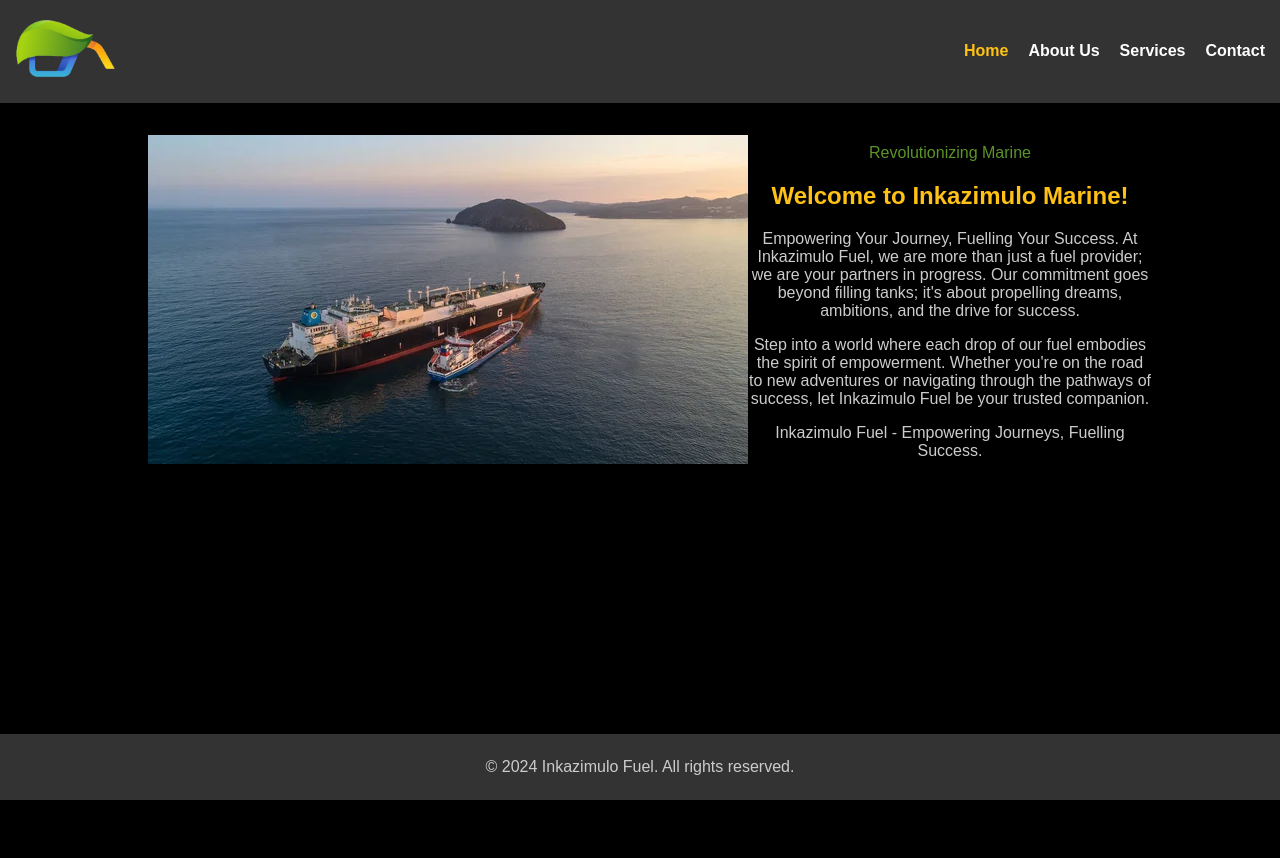
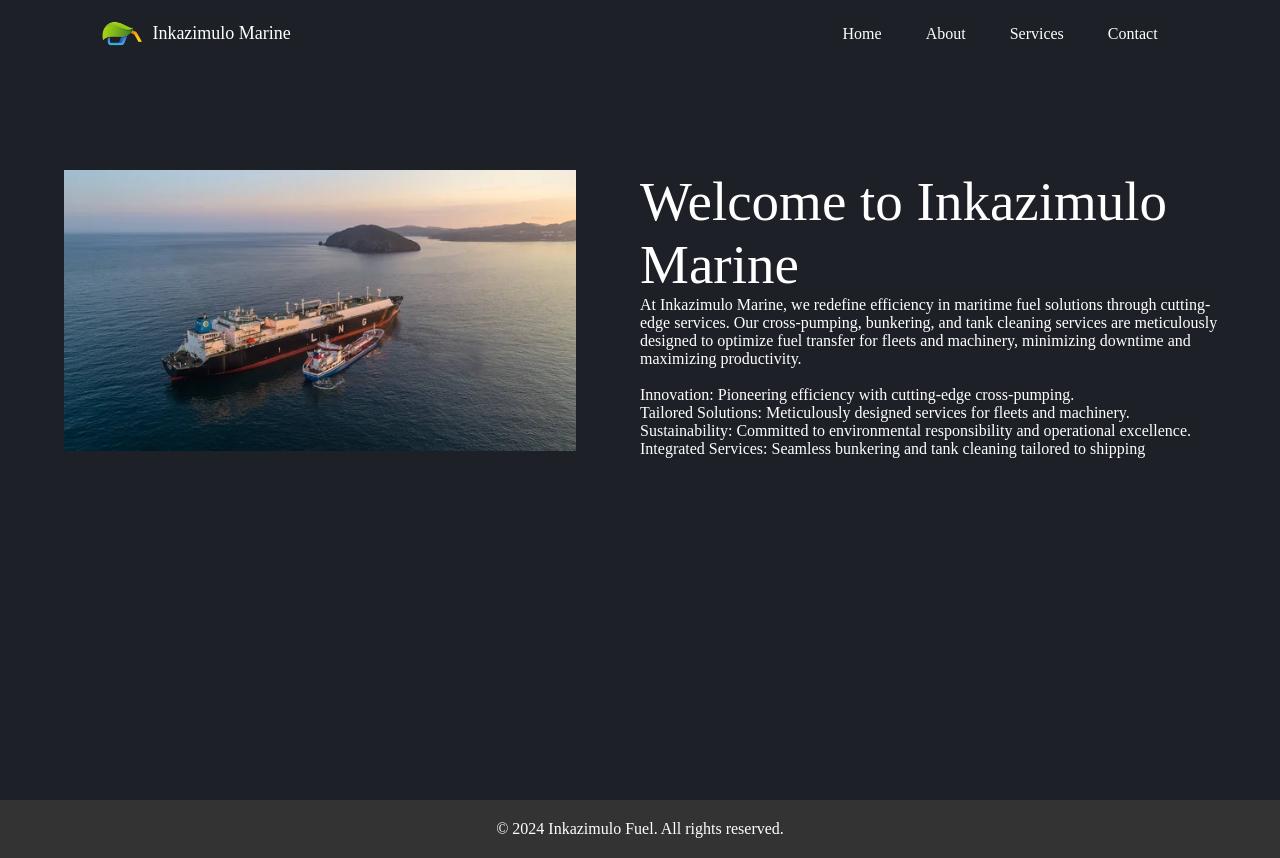
Before and after one commit to Nelisiwe/Inkazimulo-Fuel, a plain HTML site: page index.html in a window 1280 px wide. Before the commit the page ends 800 px from the top, so only its background shows below. Drawn offline with Linux system fonts and the light colour scheme.

Commit message:
home and about us page with the styling css

```diff
--- a/index.html
+++ b/index.html
@@ -7,35 +7,31 @@
     <link rel="stylesheet" href="styles.css">
 </head>
 <body>
-    <header>
+    <div class="hero">
         <nav>
-            <div class="logo">
-                <a href="index.html">
-                    <img src="NkazimuloFuel-logo.png" alt="Inkazimulo Marine Logo">
-                </a>
+            <div class="logo-container">
+                <img src="images/logo.png" class="logo">
+                <p class="company-name">Inkazimulo Marine</p>
             </div>
-            <ul class="nav-links">
-                <li><a id="home-link" href="index.html">Home</a></li>
-                <li><a id="about-link" href="about.html">About Us</a></li>
-                <li><a id="services-link" href="services.html">Services</a></li>
-                <li><a id="contact-link" href="contact.html">Contact</a></li>
+            <ul>
+                <li><a href="index.html">Home</a></li>
+                <li><a href="about.html">About</a></li>
+                <li><a href="services.html">Services</a></li>
+                <li><a href="contact.html">Contact</a></li>
             </ul>
         </nav>
-    </header>
-
-    <section class="content-container">
-        <div class="image-container">
-            <img src="background.jpg" alt="Inkazimulo Fuel Image">
+        <div class="background-container">
+            <img src="images/background.jpg" class="background" alt="Background Image">
         </div>
-        <div class="content">
-            <p class="special-paragraph">Revolutionizing Marine</p>
-            <h2>Welcome to Inkazimulo Marine!</h2>
-            <p>Empowering Your Journey, Fuelling Your Success. At Inkazimulo Fuel, we are more than just a fuel provider; we are your partners in progress. Our commitment goes beyond filling tanks; it's about propelling dreams, ambitions, and the drive for success.</p>
-            <p>Step into a world where each drop of our fuel embodies the spirit of empowerment. Whether you're on the road to new adventures or navigating through the pathways of success, let Inkazimulo Fuel be your trusted companion.</p>
-            <p>Inkazimulo Fuel - Empowering Journeys, Fuelling Success.</p>
+        <div class="text-container">
+            <h3>Welcome to Inkazimulo Marine</h3>
+            <p>At Inkazimulo Marine, we redefine efficiency in maritime fuel solutions through cutting-edge services. Our cross-pumping, bunkering, and tank cleaning services are meticulously designed to optimize fuel transfer for fleets and machinery, minimizing downtime and maximizing productivity.</p><br>
+            <p>Innovation: Pioneering efficiency with cutting-edge cross-pumping.</p>
+            <p>Tailored Solutions: Meticulously designed services for fleets and machinery.</p>
+            <p>Sustainability: Committed to environmental responsibility and operational excellence.</p>
+            <p>Integrated Services: Seamless bunkering and tank cleaning tailored to shipping</p>
         </div>
-    </section>
-
+    </div>
     <footer>
         <p>&copy; 2024 Inkazimulo Fuel. All rights reserved.</p>
     </footer>
--- a/styles.css
+++ b/styles.css
@@ -1,205 +1,88 @@
-body {
-    display: flex;
-    flex-direction: column;
-    min-height: 100vh;
+* {
     margin: 0;
-    font-family: 'Arial', sans-serif;
-    background-color: #000;
-    color: #fff;
+    padding: 0;
+    font-family: 'poppins', 'sans-serif';
+    box-sizing: border-box;
 }
 
-header {
-    position: fixed;
-    top: 0;
+.hero {
+    background: #1d2026;
+    min-height: 100vh;
     width: 100%;
-    z-index: 1000;
-    background-color: #333;
     color: #fff;
-    text-align: center;
+    position: relative;
 }
 
 nav {
     display: flex;
-    justify-content: space-between;
     align-items: center;
-    padding: 15px;
+    padding: 20px 8%;
 }
 
-.logo img {
-    max-width: 100px;
-    height: auto;
-}
-
-.nav-links {
-    list-style: none;
+.logo-container {
     display: flex;
-    gap: 20px;
     align-items: center;
 }
 
-.nav-links li {
-    margin: 0;
+.logo {
+    width: 40px; /* Adjust as needed */
+    margin-right: 10px; /* Adjust as needed */
 }
 
-.nav-links a {
-    text-decoration: none;
-    color: #fff;
-    font-weight: bold;
-    font-size: 16px;
-    transition: color 0.3s;
-}
-
-.nav-links a:hover {
-    color: #ffc116;
-}
-.nav-links a.active {
-    color: #ffc116; /* Change to the desired active color */
-}
-
-h1 {
-    margin: 0;
-}
-
-section {
-    padding: 8em;
-    text-align: center;
-}
-
-.content-container {
-    display: flex;
-    justify-content: space-between;
-    align-items: center;
-}
-
-.content {
-    flex: 1;
-    max-width: 600px;
-}
-
-.image-container {
-    flex: 1;
-    margin-left: 20px;
-}
-
-h2 {
-    color: #ffc116;
-}
-
-p {
-    color: #ccc;
-}
-
-p.special-paragraph {
-    color: #5c9427;
-}
-
-/* Card styles */
-.card {
-    background-color: #fff;
-    border: 1px solid #ccc;
-    border-radius: 8px;
-    padding: 20px;
-    margin-bottom: 20px;
-    width: 30%;
-    box-sizing: border-box;
-    display: inline-block;
-    vertical-align: top;
-    margin-right: 20px;
-}
-
-.card:last-child {
-    margin-right: 0;
-}
-
-.card-title {
-    color: #333;
-    font-size: 24px;
-}
-
-.card-description {
-    color: #555;
-}
-
-@media only screen and (max-width: 768px) {
-    .card {
-        width: 100%;
-        margin-right: 0;
-    }
-}
-
-
-.contact-details {
-    display: flex;
-    justify-content: space-around;
-    align-items: flex-start;
-    flex-wrap: wrap; /* Allow items to wrap to a new line on smaller screens */
-}
-
-/* Style for the contact information */
-.contact-info {
-    flex-basis: 45%; /* Set the width of the contact information section */
-}
-
-/* Style for the contact form */
-.contact-form {
-    flex-basis: 45%; /* Set the width of the contact form section */
-}
-
-/* Style for the contact form elements */
-form {
-    max-width: 400px;
-    margin: 0 auto;
-    display: grid;
-    grid-gap: 20px;
-}
-
-label {
-    font-weight: bold;
-    font-size: 16px;
+.company-name {
+    font-size: 18px; /* Adjust as needed */
     color: #fff;
 }
 
-input, textarea {
-    width: 100%;
-    padding: 10px;
-    box-sizing: border-box;
-    border: 1px solid #ccc;
-    border-radius: 4px;
+nav ul {
+    flex: 1;
+    text-align: right;
 }
 
-textarea {
-    resize: vertical;
+nav ul li {
+    display: inline-block;
+    list-style: none;
+    margin: 0 20px;
 }
 
-button {
-    background-color: #ffc116;
+nav ul li a {
+    text-decoration: none;
     color: #fff;
-    padding: 10px 20px;
-    border: none;
-    border-radius: 4px;
-    cursor: pointer;
+    transition: color 0.3s ease;
+}
+nav ul li a:hover {
+    color: #5a9423;
+}
+.background-container {
+    position: absolute;
+    left: 5%;
+    width: 40%;
+    margin-top: 8%;
+
 }
 
-button:hover {
-    background-color: #e57f26;
+.background {
+    width: 100%;
 }
 
+.text-container {
+    max-width: 600px;
+    margin-top: 8%;
+    margin-left: 50%;
+
+}
+.text-container h2 {
+    font-size: 25px;
+    font-weight: 400;
+    color: #ec7e29;
+}
+.text-container h3 {
+    font-size: 55px;
+    font-weight: 400;
+}
 footer {
-    background-color: #333;
+    background: #333;
     color: #fff;
     text-align: center;
-    padding: 0.5em;
-    margin-top: auto;
+    padding: 20px;
 }
-
-/* Responsive styles */
-@media only screen and (max-width: 600px) {
-    nav {
-        flex-direction: column;
-        align-items: flex-start;
-    }
-
-    .nav-links {
-        margin-top: 0;
-    }
-}
```
Also changed, not shown: about.html (+26 -20 lines), images/about-image.jpeg (added), images/background.jpg (renamed from background.jpg), images/logo.png (renamed from NkazimuloFuel-logo.png).
